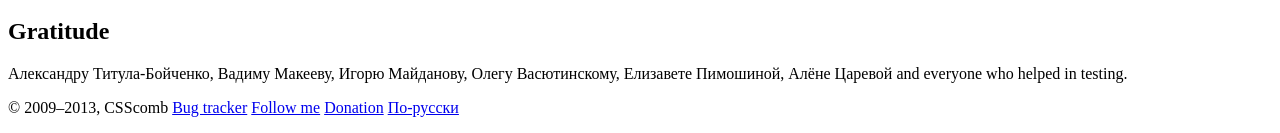
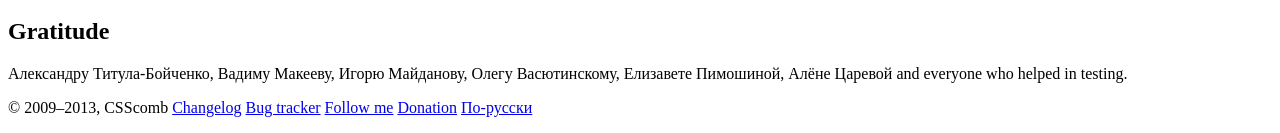
Before and after one commit to csscomb/csscomb, a PHP site: page /about/index.php in a window 1280 px wide. Shown: the part 900-1033 px from the top of the page. Run offline with PHP 8.4, Linux system fonts and the light colour scheme; data that the repository does not hold is empty; some libraries are stand-ins or nearby versions.

Commit message:
Issue #94: Add link to changelog to csscomb.com footer

```diff
--- a/www/common/footer.php
+++ b/www/common/footer.php
@@ -2,6 +2,7 @@
     <footer class="page-footer">
 		<p>
             <span>© 2009–<?=date('Y');?>, CSScomb</span>
+			<a id="changelog" href="https://github.com/miripiruni/CSScomb/blob/master/CHANGELOG.md">Changelog</a>
 			<a id="bug-report" href="https://github.com/miripiruni/CSScomb/issues?sort=created&direction=desc&state=open"><?=$lang=='ru'?'Баг-трекер':'Bug tracker'?></a>
 			<?=$lang=='ru'?'<a href="https://twitter.com/csscomb" target="_blank">Твиттер</a>':'<a href="https://twitter.com/csscomb" target="_blank">Follow me</a>'?>
 			<a href="https://www.paypal.com/cgi-bin/webscr?cmd=_donations&business=miripiruni%40gmail%2ecom&lc=US&item_name=CSScomb&currency_code=USD&bn=PP%2dDonationsBF%3abtn_donateCC_LG%2egif%3aNonHosted" target="_blank"><?=$lang=='ru'?'Помочь проекту':'Donation'?></a>
```
